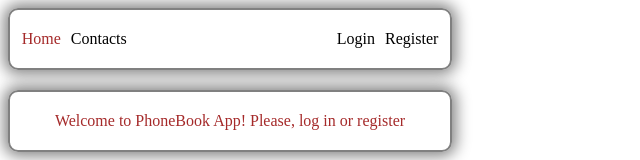
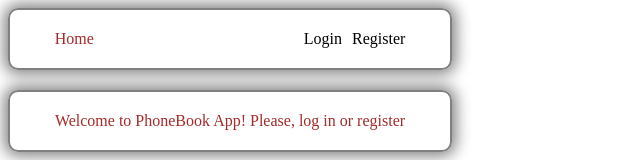
Before and after one commit to Anatoliy-Mostovoy/goit-react-hw-08-phonebook, a React (Create React App) app: page / in a window 1280 px wide. Shown: the top 160 px of the page, without its empty margins (0-640 px from the left). Built offline with nearby package versions, Linux system fonts and the light colour scheme.

Commit message:
finished task

```diff
--- a/package.json
+++ b/package.json
@@ -2,7 +2,6 @@
   "name": "goit-react-hw-08-phonebook",
   "version": "0.1.0",
   "private": true,
-  "homepage": "https://Anatoliy-Mostovoy.github.io/goit-react-hw-08-phonebook",
   "dependencies": {
     "@reduxjs/toolkit": "^1.6.1",
     "@testing-library/jest-dom": "^5.14.1",
@@ -31,7 +30,7 @@
     "eject": "react-scripts eject",
     "prepare": "husky install",
     "predeploy": "npm run build",
-    "deploy": "gh-pages -d build",
+    "deploy": "netlify deploy -p",
     "server": "json-server --port 9999 --delay 300 --watch db.json"
   },
   "eslintConfig": {
--- a/src/App.js
+++ b/src/App.js
@@ -20,6 +20,7 @@
 export const App = () => {
   const dispatch = useDispatch();
   const token = useSelector(getToken);
+  console.log(token);
   useEffect(() => {
     if (token === null) {
       return;
--- a/src/Components/Header/Header.js
+++ b/src/Components/Header/Header.js
@@ -4,6 +4,7 @@
 import { getLoggedIn } from '../../redux/auth/auth-selector';
 import { useSelector } from 'react-redux';
 import s from './Header.module.css';
+
 const Header = () => {
   const loggedIn = useSelector(getLoggedIn);
   return (
@@ -19,6 +20,7 @@
             >
               Home
             </NavLink>
+            {loggedIn && (
               <NavLink
                 className={s.Link}
                 activeClassName={s.LinkActive}
@@ -27,7 +29,9 @@
               >
                 Contacts
               </NavLink>
+            )}
           </div>
+          {!loggedIn && (
             <div>
               <NavLink
                 className={s.Link}
@@ -46,6 +50,7 @@
                 Register
               </NavLink>
             </div>
+          )}
         </div>
 
         {loggedIn && <User />}
```
Also changed, not shown: 1 other file (tests, documents, lock files or other folders). Lines whose indentation alone changed are shown as unchanged.
